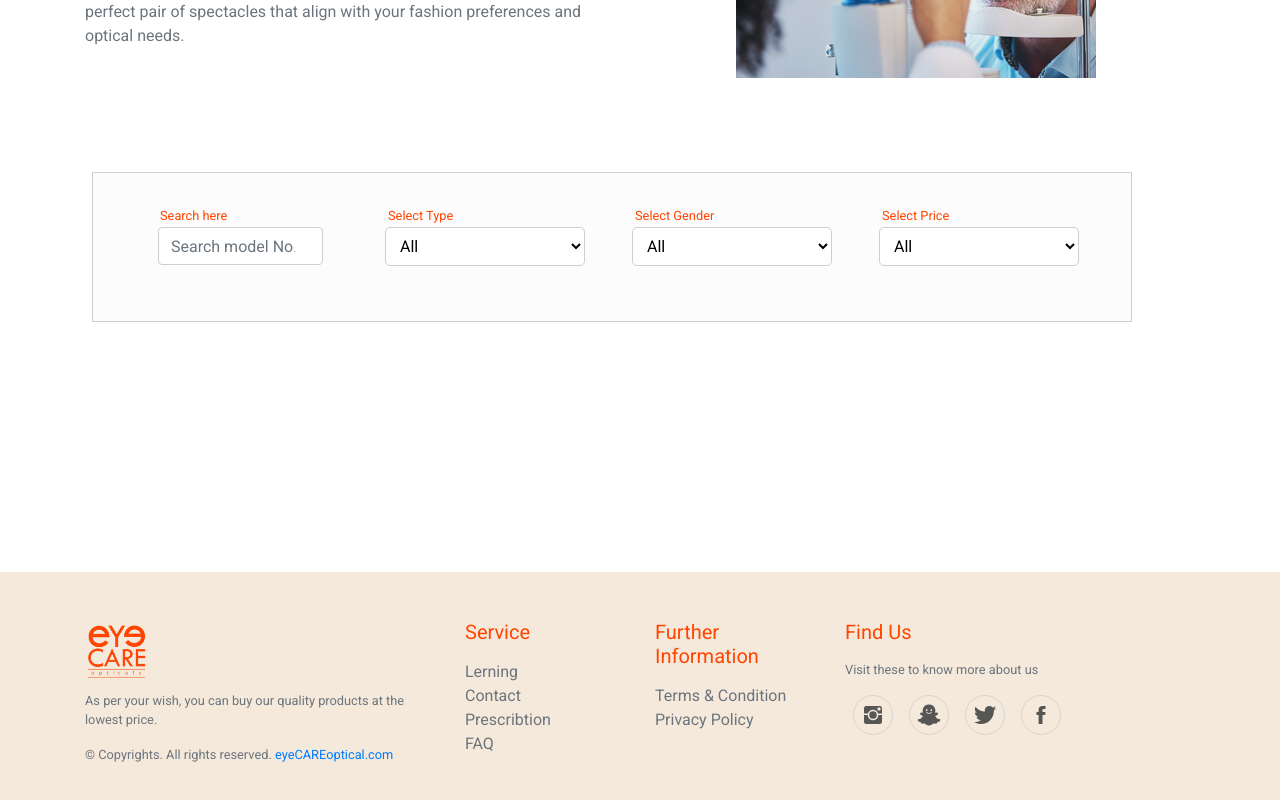
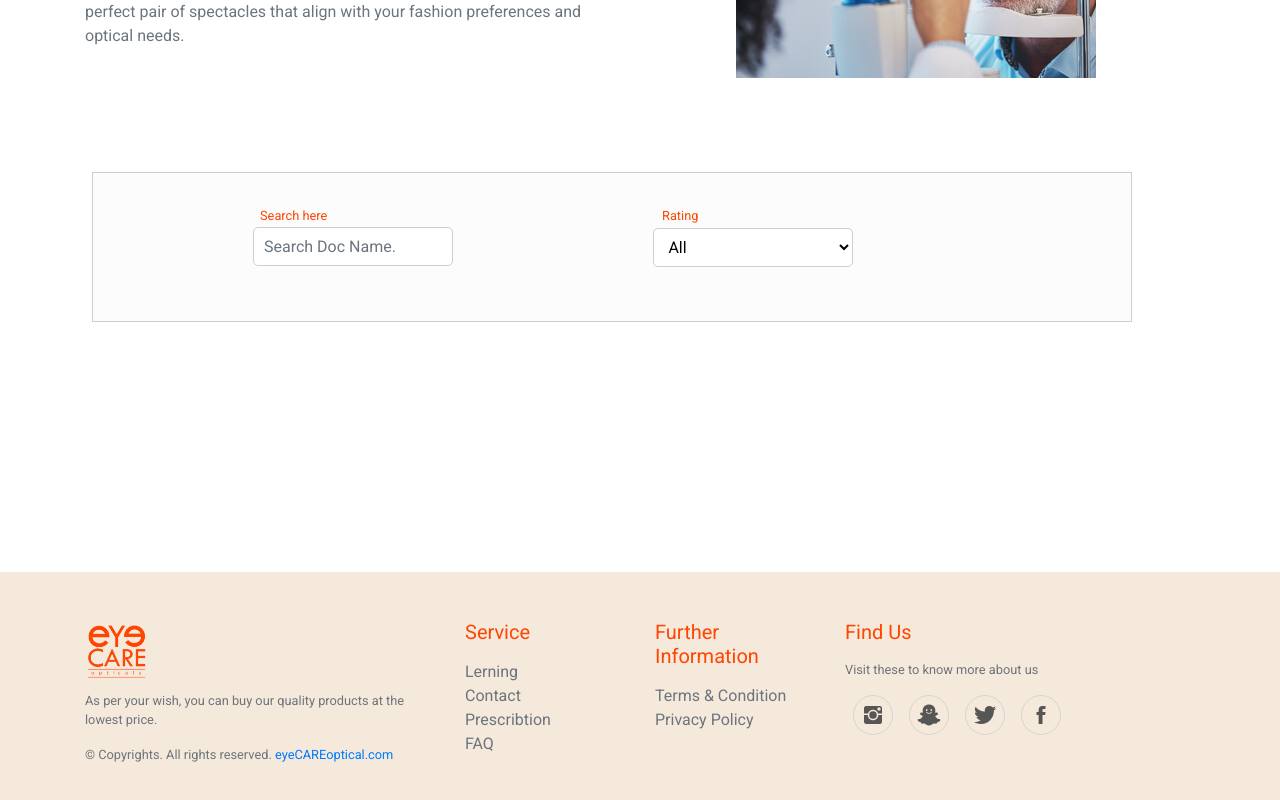
Before and after one commit to AbhishekPeiris/eYeCAREopticals, a React (Create React App) app in the folder frontend/: page /ophthalmologists in a window 1280 px wide. Shown: the part 849-1649 px from the top of the page. Built offline with nearby package versions, Linux system fonts and the light colour scheme.

Commit message:
updatesearchbar

```diff
--- a/frontend/src/screens/OphthalmologistsScreen.js
+++ b/frontend/src/screens/OphthalmologistsScreen.js
@@ -32,48 +32,26 @@ export default function OphthalmologistsScreen() {
 
                     <div className='row mt-5 Opthtable_3'>
 
-                        <div className='col md-3 RBtable_3col_1'>
+                        <div className='col md-3 doctsearch'>
                             <small className='barname2'>Search here</small>
-                            <input class="form-control mr-sm-2 RayBanSearch" type="search" placeholder="Search model No." aria-label="Search"
+                            <input class="form-control mr-sm-2 doctorSearch" type="search" placeholder="Search Doc Name." aria-label="Search"
 
 
                             />
                         </div>
 
-                        <div className='col md-3 RBtable_3col_1'>
-                            <small className='barname'>Select Type</small>
-                            <select className="RayBanTypeSelect">
+                        <div className='col md-3 rating'>
+                            <small className='type'>Rating</small>
+                            <select className="TypeSelect">
                                 <option value="all">All</option>
                                 <option value="prescription eyeglasses">Prescription Eyeglasses</option>
                                 <option value="sunglasses">Sunglasses</option>
                             </select>
                         </div>
 
-                        <div className='col md-3 RBtable_3col_1'>
-                            <small className='barname'>Select Gender</small>
-                            <select className="RayBanTypeSelect"  >
-                                <option value="all">All</option>
-                                <option value="unisex">Unisex</option>
-                                <option value="men">Men</option>
-                                <option value="women">Women</option>
-                            </select>
-                        </div>
 
-                        <div className='col md-3 RBtable_3col_1'>
-                            <small className='barname'>Select Price</small>
-                            <select className="RayBanTypeSelect" >
-                                <option value="all">All</option>
-                                <option value="9999">LKR 0 - LKR 9 999</option>
-                                <option value="19999">LKR 10 000 - LKR 19 999</option>
-                                <option value="29999">LKR 20 000 - LKR 29 999</option>
-                                <option value="39999">LKR 30 000 - LKR 39 999</option>
-                                <option value="49999">LKR 40 000 - LKR 49 999</option>
-                                <option value="59999">LKR 50 000 - LKR 59 999</option>
-                                <option value="69999">LKR 60 000 - LKR 69 999</option>
-                                <option value="79999">LKR 70 000 - LKR 79 999</option>
-                                <option value="89999">LKR 80 000 - LKR 89 999</option>
-                            </select>
-                        </div>
+
+
 
                     </div>
                 </div>
--- a/frontend/src/styles/Ophthalmologists.css
+++ b/frontend/src/styles/Ophthalmologists.css
@@ -40,3 +40,37 @@
     position: relative;
     bottom: 250px;
 }
+.doctsearch{
+    position: relative;
+    margin-left: 100px !important;
+}
+.rating{
+    position: relative !important;
+    margin-right: 100px !important;
+    bottom: -25px !important;
+}
+.type{
+    position: relative !important;
+    bottom: 33px !important;
+    margin-left: 10px !important;
+    color: #ff4500!important;
+}
+.TypeSelect{
+    background-color: white !important;
+    border: 1px solid rgb(206, 206, 206) !important;
+    height: 39px !important;
+    padding-left: 10px !important;
+    border-radius: 5px !important;
+    width: 200px !important;
+    margin-left: -45px !important;
+}
+.doctorSearch{
+    background-color: white !important;
+    border: 1px solid rgb(206, 206, 206) !important;
+    height: 39px !important;
+    padding-left: 10px !important;
+    border-radius: 5px !important;
+    width: 200px !important;
+    margin-left: -5px !important;
+
+}
```
